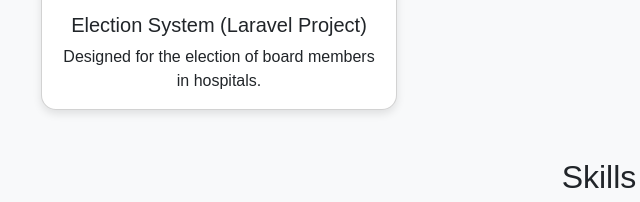
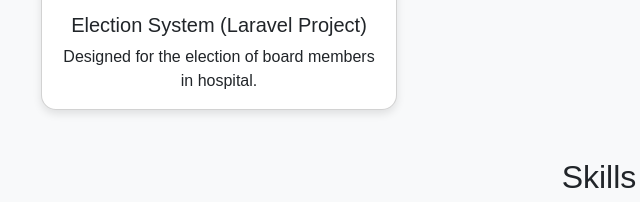
Before and after one commit to lsnine/my-portfolio, a plain HTML site: page index.html in a window 1280 px wide. Shown: the part 1984-2186 px from the top of the page, 41-681 px from the left. Drawn offline with nearby package versions, Linux system fonts and the light colour scheme.

Commit message:
Updated content

```diff
--- a/index.html
+++ b/index.html
@@ -196,7 +196,7 @@ href="https://cdnjs.cloudflare.com/ajax/libs/font-awesome/6.7.2/css/all.min.css"
                     </a>
                     <div class="card-body">
                         <h5 class="card-title">Election System (Laravel Project)</h5>
-                        <p class="card-text">Designed for the election of board members in hospitals.</p>
+                        <p class="card-text">Designed for the election of board members in hospital.</p>
                     </div>
                 </div>
             </div>
```
